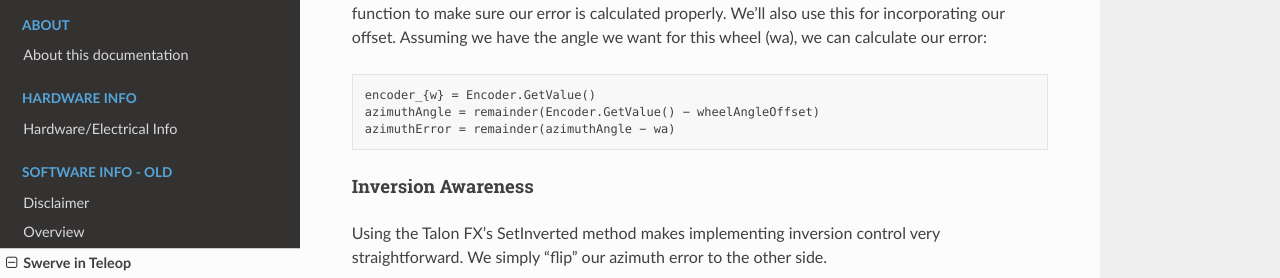
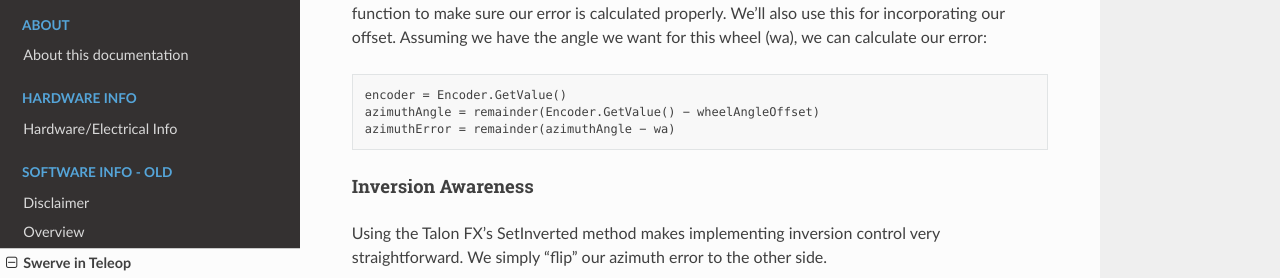
Before and after one commit to mendax1234/6940Swerve-docs, a Sphinx documentation site: the page built from docs/source/docs/software-info-old/swerve-in-teleop/the-math.rst, in a window 1280 px wide and 900 px high, scrolled down 7121 px. Shown: the part 287-565 px from the top of the window. Built offline with Sphinx 7.4.7 and the Read the Docs theme 2.0.0, drawn with Linux system fonts in a browser that asks for light colours.

```diff
--- a/docs/source/docs/software-info-old/swerve-in-teleop/the-math.rst
+++ b/docs/source/docs/software-info-old/swerve-in-teleop/the-math.rst
@@ -237,7 +237,7 @@ offset. Assuming we have the angle we want for this wheel (wa), we can calculate
 
 ::
 
-   encoder_{w} = Encoder.GetValue()
+   encoder = Encoder.GetValue()
    azimuthAngle = remainder(Encoder.GetValue() − wheelAngleOffset)
    azimuthError = remainder(azimuthAngle − wa)
 
```
